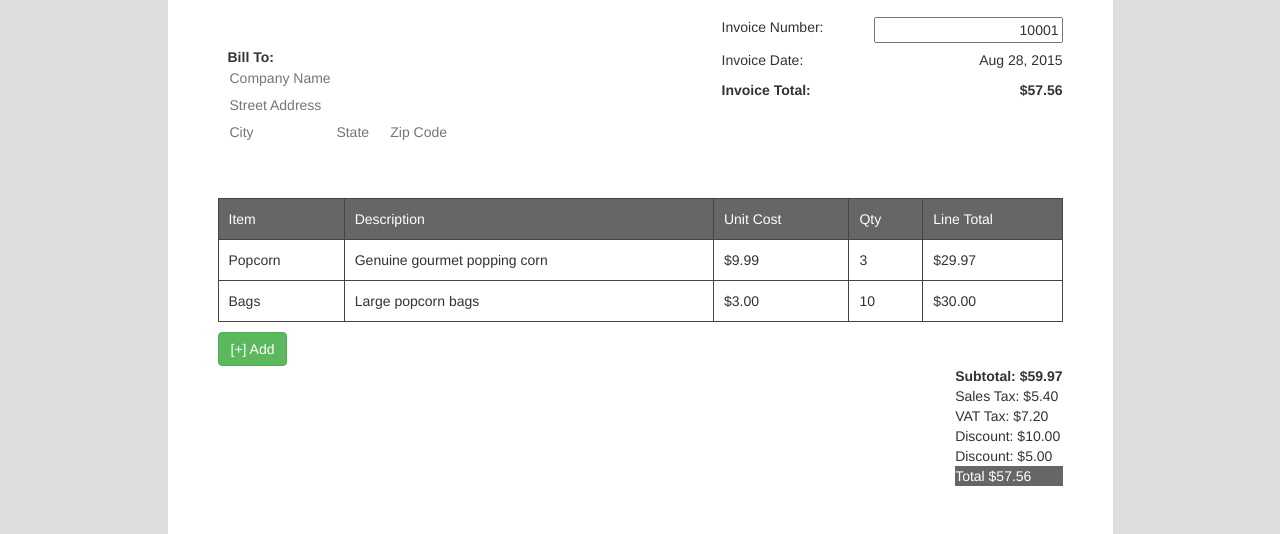
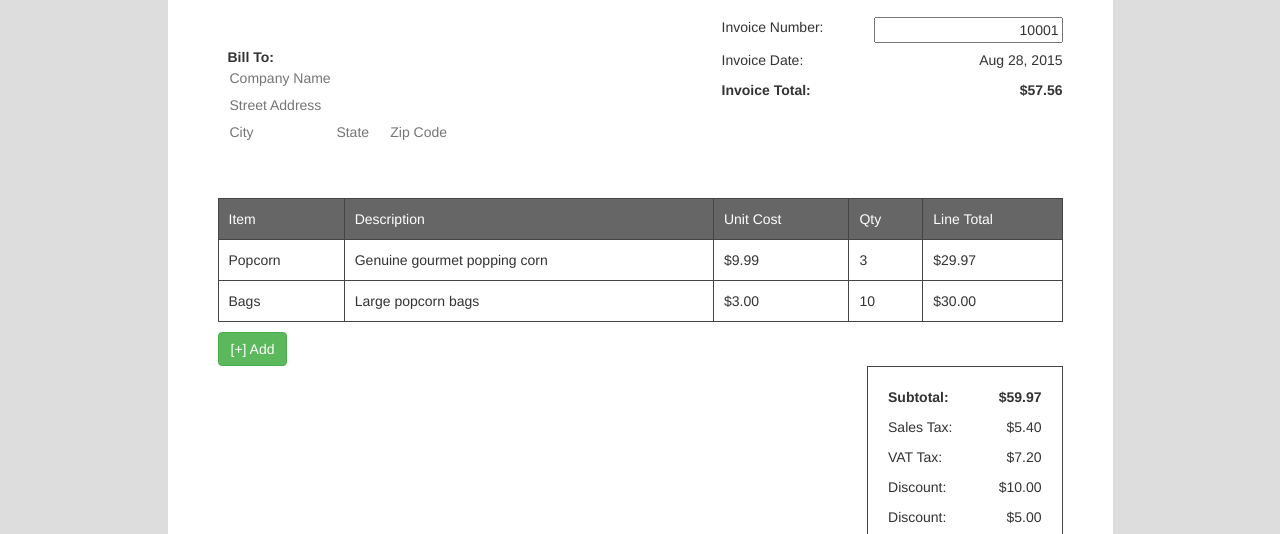
Before and after one commit to chilleren/demo_invoice, a website: page index.html in a window 1280 px wide. Shown: the part 266-800 px from the top of the page. Drawn offline with nearby package versions, Linux system fonts and the light colour scheme.

Commit message:
style invoice totals

```diff
--- a/css/app.scss
+++ b/css/app.scss
@@ -1,3 +1,6 @@
+$borderGray: #444;
+$headerGray: #666;
+
 .navbar {
   border-radius: 0;
 }
@@ -19,13 +22,13 @@ td {
 }
 
 td, table, tr {
-  border: 1px solid #444;
+  border: 1px solid $borderGray;
 }
 
 table {
   width: 100%;
   .header {
-    background-color: #666;
+    background-color: $headerGray;
     color: white;
   }
 }
@@ -47,6 +50,19 @@ button {
   }
 }
 
+#invoice-total {
+  border: 1px solid $borderGray;
+  padding: 20px;
+  div {
+    margin-bottom: 5px;
+  }
+  .pull-left {
+    margin-right: 50px
+  }
+  div {
+  }
+}
+
 .highlight {
   background: lightgray;
 }
@@ -56,7 +72,7 @@ button {
 }
 
 .total {
-  background-color: #666;
+  background-color: $headerGray;
   color: white;
 }
 
--- a/index.html
+++ b/index.html
@@ -43,7 +43,7 @@
             <button ng-click="addLineItem()" class="btn btn-success">[+] Add</button>
           </div>
 
-          <div invoice-total></div>
+          <div invoice-total class="pull-right"></div>
 
         </div> <!-- invoice controller -->
       </div> <!-- col -->
--- a/js/partials/invoice-total.html
+++ b/js/partials/invoice-total.html
@@ -1,6 +1,18 @@
-<div ng-click="highlight()" class="pull-right">
-  <div class="subtotal" ng-model="subtotal">Subtotal: {{subtotal | currency}}</div>
-  <div ng-repeat="tax in taxes">{{tax.type}} Tax: {{tax.rate * subtotal | currency}}</div>
-  <div ng-repeat="discount in discounts">Discount: {{discount | currency}}</div>
-  <div class="total">Total {{total() | currency}}</div>
+<div id="invoice-total">
+  <div class="clearfix subtotal">
+    <div class="pull-left">Subtotal:</div>
+    <div class="pull-right" ng-model="subtotal">{{subtotal | currency}}</div>
+  </div>
+  <div class="clearfix" ng-repeat="tax in taxes">
+    <div class="pull-left">{{tax.type}} Tax:</div>
+    <div class="pull-right">{{tax.rate * subtotal | currency}}</div>
+  </div>
+  <div class="clearfix" ng-repeat="discount in discounts">
+    <div class="pull-left">Discount:</div>
+    <div class="pull-right">{{discount | currency}}</div>
+  </div>
+  <div class="clearfix total">
+    <div class="pull-left">Total:</div>
+    <div class="pull-right">{{total() | currency}}</div>
+  </div>
 </div>
```
Also changed, not shown: css/app.css, 1 other file.
